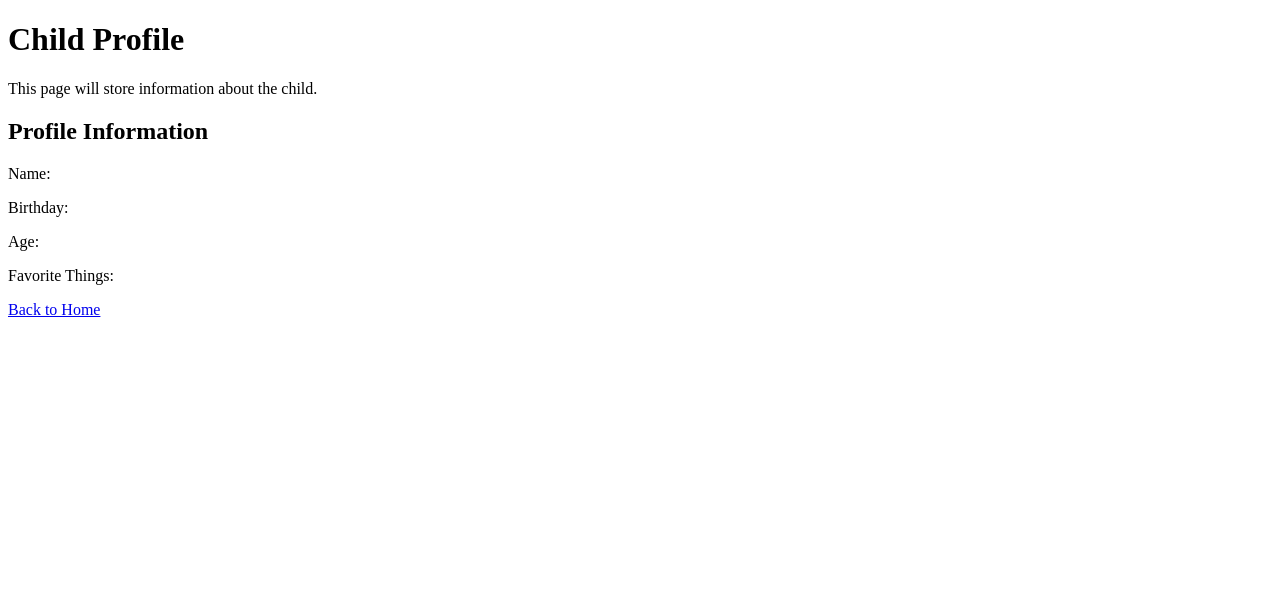
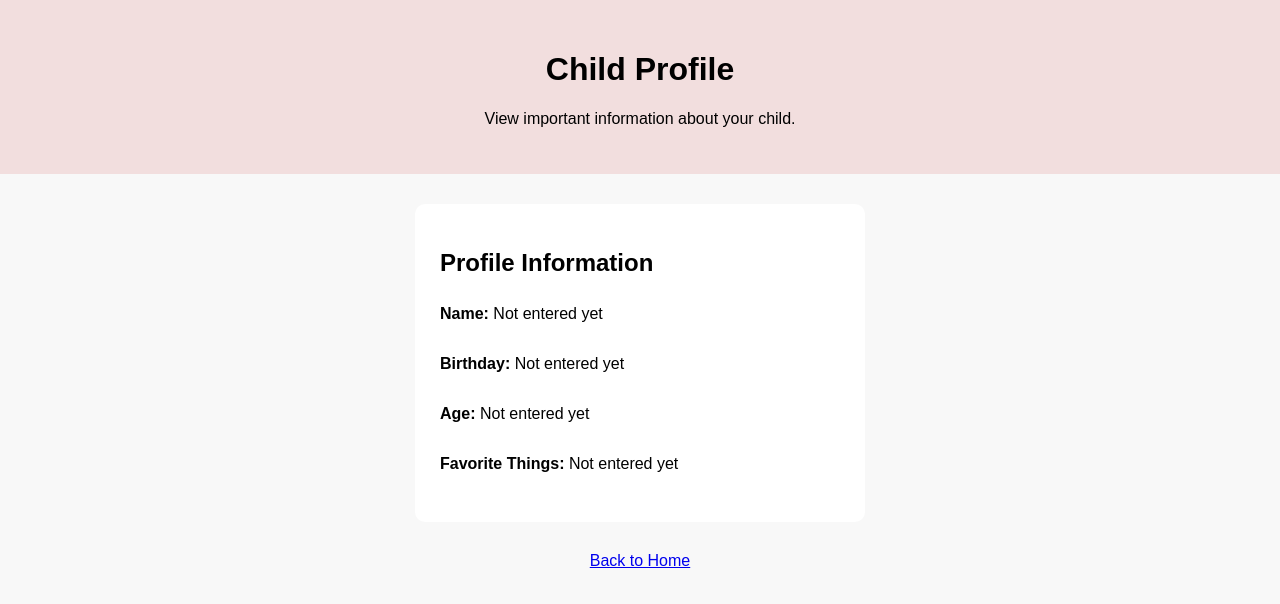
Before and after one commit to scruz3/digital-baby-book, a plain HTML site: page child-profile.html in a window 1280 px wide. Drawn offline with Linux system fonts and the light colour scheme.

Commit message:
Refactor child profile page layout and styling

```diff
--- a/child-profile.html
+++ b/child-profile.html
@@ -3,20 +3,66 @@
 <head>
     <meta charset="UTF-8">
     <meta name="viewport" content="width=device-width, initial-scale=1.0">
+
     <title>Child Profile</title>
+
+    <style>
+        body {
+            font-family: Arial, sans-serif;
+            background-color: #f8f8f8;
+            text-align: center;
+            margin: 0;
+            padding: 0;
+        }
+
+        header {
+            background-color: #f2dede;
+            padding: 30px;
+        }
+
+        .profile-card {
+            width: 400px;
+            max-width: 90%;
+            margin: 30px auto;
+            background-color: white;
+            padding: 25px;
+            border-radius: 10px;
+            text-align: left;
+        }
+
+        .profile-card p {
+            padding: 8px 0;
+        }
+
+        .home-link {
+            display: inline-block;
+            margin-bottom: 30px;
+        }
+    </style>
 </head>
+
 <body>
-    <h1>Child Profile</h1>
 
-    <p>This page will store information about the child.</p>
+    <header>
+        <h1>Child Profile</h1>
+        <p>View important information about your child.</p>
+    </header>
 
-    <h2>Profile Information</h2>
+    <div class="profile-card">
 
-    <p>Name:</p>
-    <p>Birthday:</p>
-    <p>Age:</p>
-    <p>Favorite Things:</p>
+        <h2>Profile Information</h2>
 
-    <a href="index.html">Back to Home</a>
+        <p><strong>Name:</strong> Not entered yet</p>
+
+        <p><strong>Birthday:</strong> Not entered yet</p>
+
+        <p><strong>Age:</strong> Not entered yet</p>
+
+        <p><strong>Favorite Things:</strong> Not entered yet</p>
+
+    </div>
+
+    <a class="home-link" href="index.html">Back to Home</a>
+
 </body>
 </html>
```
